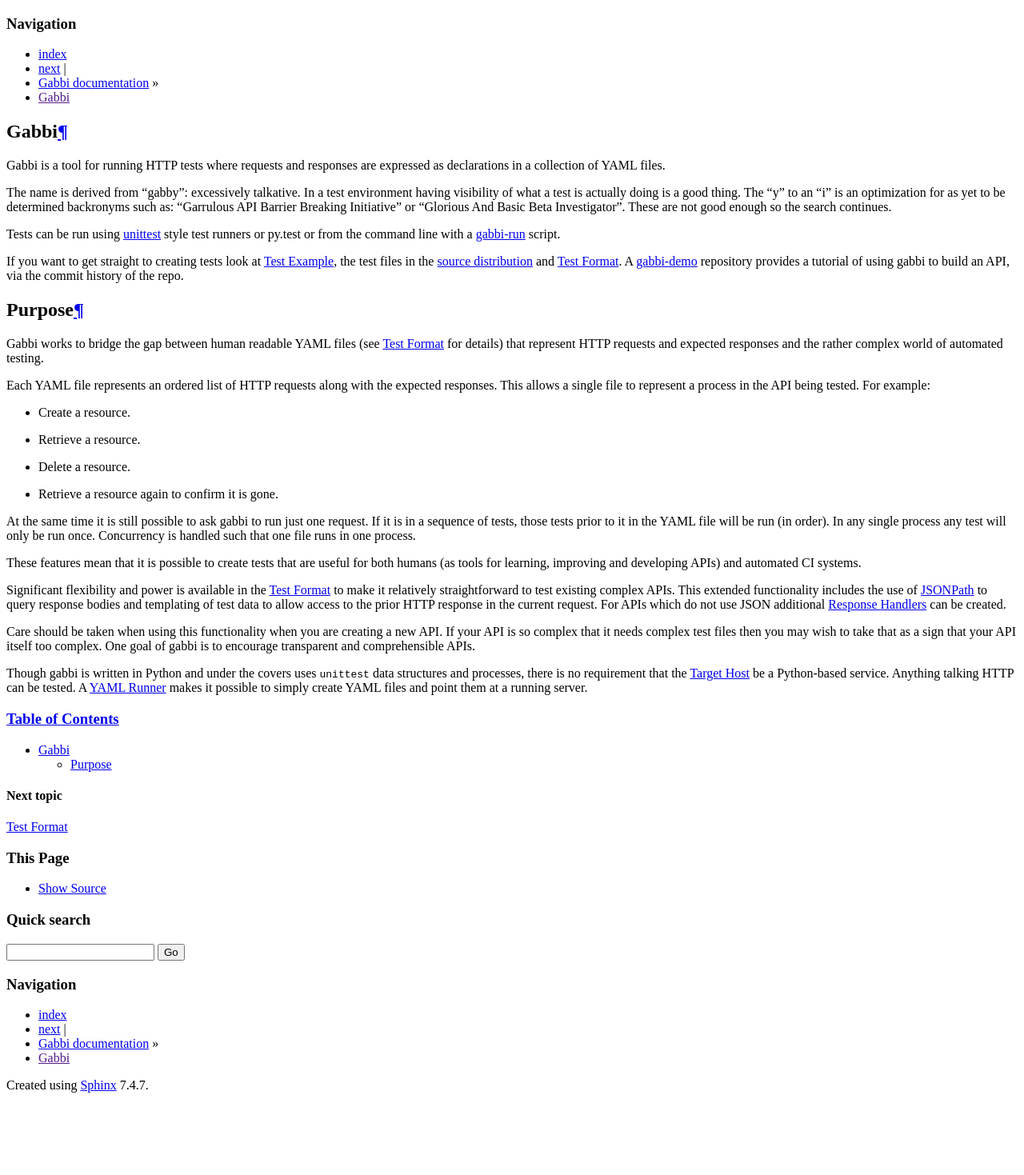
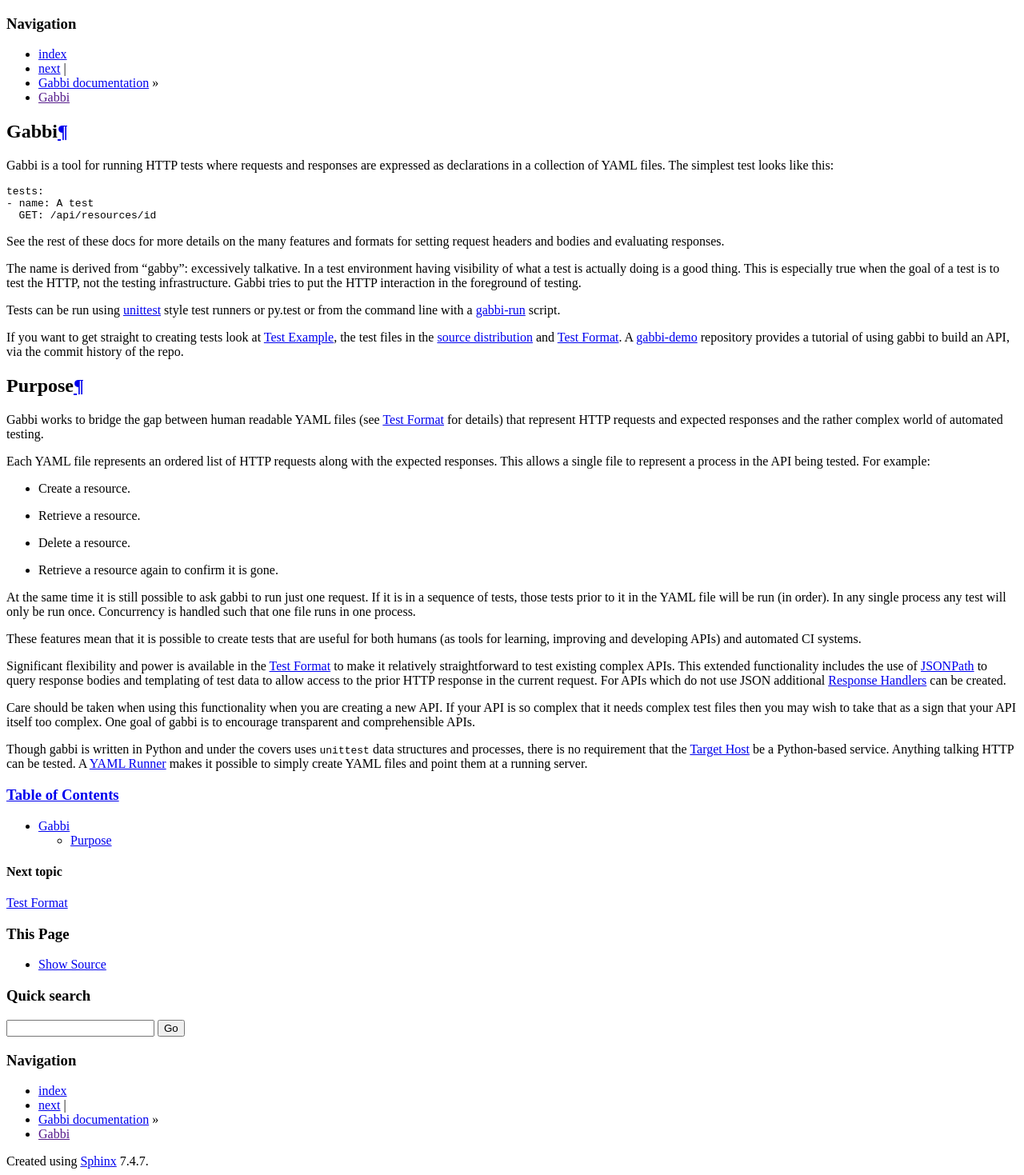
Before and after one commit to cdent/gabbi, a Sphinx documentation site: the page built from docs/source/index.rst, in a window 1280 px wide. Shown: the whole page at 80% size. Built offline with Sphinx 7.4.7, drawn with Linux system fonts in a browser that asks for light colours; comment, search, counter and statistics services are not loaded; before the commit the page ends 1374 px from its top, so only the background shows below that.

Commit message:
Update docs to points to readthedocs.io
Also add a YAML sample in README and front page of docs.

```diff
--- a/docs/source/example.yaml
+++ b/docs/source/example.yaml
@@ -190,7 +190,7 @@
 # "$ENVIRON" is a pseudo dictionary providing access to the current
 # environment.
 # "$RESPONSE" provides access to the JSON in the prior response, via
-# JSONPath. See http://jsonpath-rw.readthedocs.org/en/latest/ for
+# JSONPath. See http://jsonpath-rw.readthedocs.io/ for
 # jsonpath-rw formatting.
 # $SCHEME and $NETLOC provide access to the current protocol and
 # location (host and port).
--- a/docs/source/index.rst
+++ b/docs/source/index.rst
@@ -19,15 +19,24 @@
 Gabbi
 =====
 
+.. highlight:: yaml
+
 Gabbi is a tool for running HTTP tests where requests and responses
-are expressed as declarations in a collection of YAML files.
+are expressed as declarations in a collection of YAML files. The
+simplest test looks like this::
+
+    tests:
+    - name: A test
+      GET: /api/resources/id
+
+See the rest of these docs for more details on the many features and
+formats for setting request headers and bodies and evaluating responses.
 
 The name is derived from "gabby": excessively talkative. In a test
 environment having visibility of what a test is actually doing is a
-good thing. The "y" to an "i" is an optimization for as yet to be
-determined backronyms such as: "Garrulous API Barrier Breaking
-Initiative" or "Glorious And Basic Beta Investigator". These
-are not good enough so the search continues.
+good thing. This is especially true when the goal of a test is to
+test the HTTP, not the testing infrastructure. Gabbi tries to put
+the HTTP interaction in the foreground of testing.
 
 Tests can be run using :ref:`unittest <test_loaders>` style test
 runners or py.test or from the command line with a :doc:`gabbi-run <runner>` script.
--- a/docs/source/jsonpath.rst
+++ b/docs/source/jsonpath.rst
@@ -67,5 +67,5 @@
 There are more JSONPath examples in :doc:`example` and in the
 `jsonpath_rw`_ and `jsonpath_rw_ext`_ documentation.
 
-.. _jsonpath_rw: http://jsonpath-rw.readthedocs.org/en/latest/
-.. _jsonpath_rw_ext: https://python-jsonpath-rw-ext.readthedocs.org/en/latest/
+.. _jsonpath_rw: http://jsonpath-rw.readthedocs.io/en/latest/
+.. _jsonpath_rw_ext: https://python-jsonpath-rw-ext.readthedocs.io/en/latest/
--- a/gabbi/__init__.py
+++ b/gabbi/__init__.py
@@ -12,4 +12,4 @@
 # under the License.
 """See gabbi.driver and gabbbi.case."""
 
-__version__ = '1.17.4'
+__version__ = '1.17.5'
```
Also changed, not shown: other parts of docs/source/index.rst (+2 -0 lines), README.rst (+14 -7 lines).
